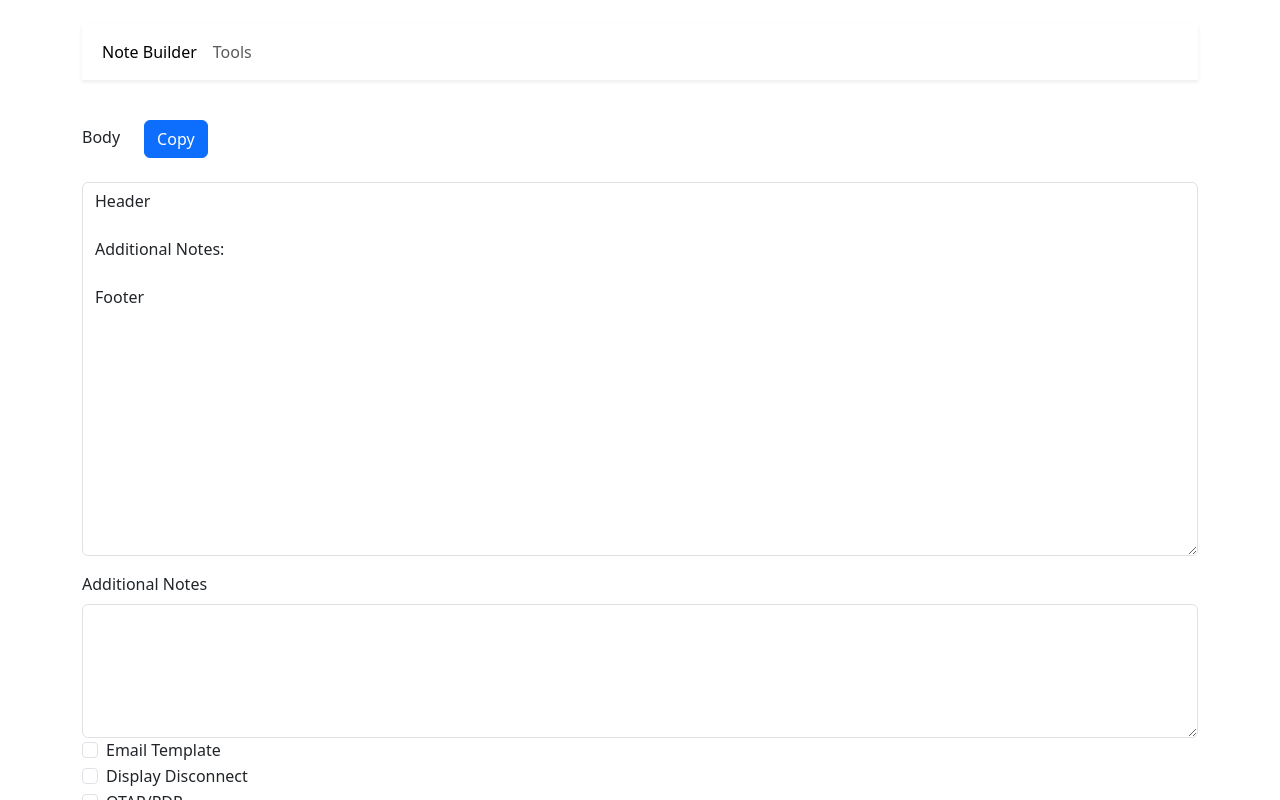
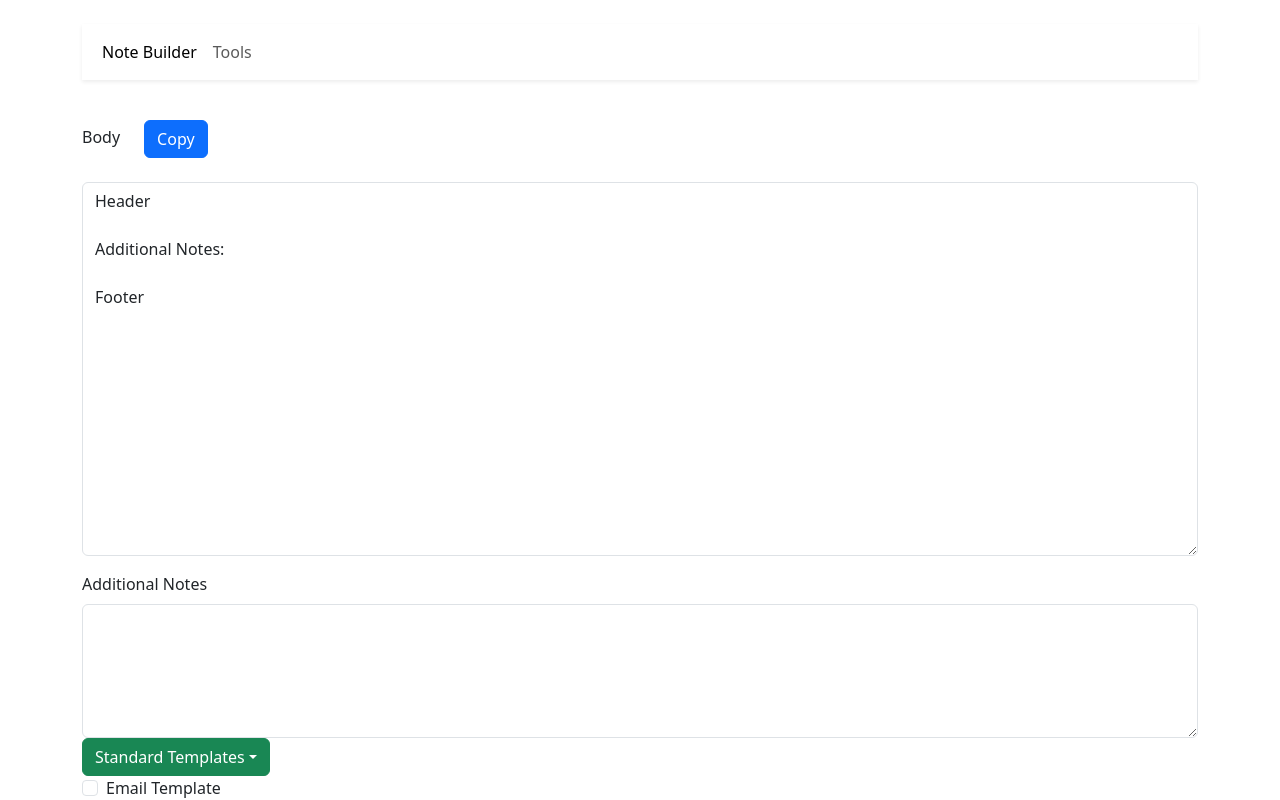
Before and after one commit to jhnh198/case-notes-react, a React (Vite) app: page / in a window 1280 px wide. Shown: the top 800 px of the page. Built offline with nearby package versions, Linux system fonts and the light colour scheme.

Commit message:
correct the missing dropdown

```diff
--- a/src/components/NoteBuilder.tsx
+++ b/src/components/NoteBuilder.tsx
@@ -50,6 +50,7 @@ export default function NoteBuilder() {
 
   const handleTemplateNotes = (e: any) => {
     const template = StandardTemplates.find((template: any) => template.id === e.value);
+    console.log(template);
     if (template) {
       setNotes({ ...notes, body: template.templateText });
     }
@@ -77,11 +78,20 @@ export default function NoteBuilder() {
           />
 
 
+          <Dropdown>
+          <Dropdown.Toggle variant="success" id="dropdown-basic">
+            Standard Templates
+          </Dropdown.Toggle>
           <Dropdown.Menu>
             {StandardTemplates.map((template: any) => {
-              return <Dropdown.Item key={template.id} onClick={() => handleTemplateNotes(template.id)}>{template.id}</Dropdown.Item> // Modify the onChange event handler to pass the selected template value
+              return (
+                <Dropdown.Item key={template.id} onClick={() => handleTemplateNotes(template.id)}>
+                  {template.id}
+                </Dropdown.Item>
+              ); // Modify the onClick event handler to pass the selected template value
             })}
           </Dropdown.Menu>
+        </Dropdown>
           <Form.Check >
             <Form.Check.Input type="checkbox" onChange={handleEmailChange}></Form.Check.Input>
             <Form.Check.Label>Email Template</Form.Check.Label>
```
